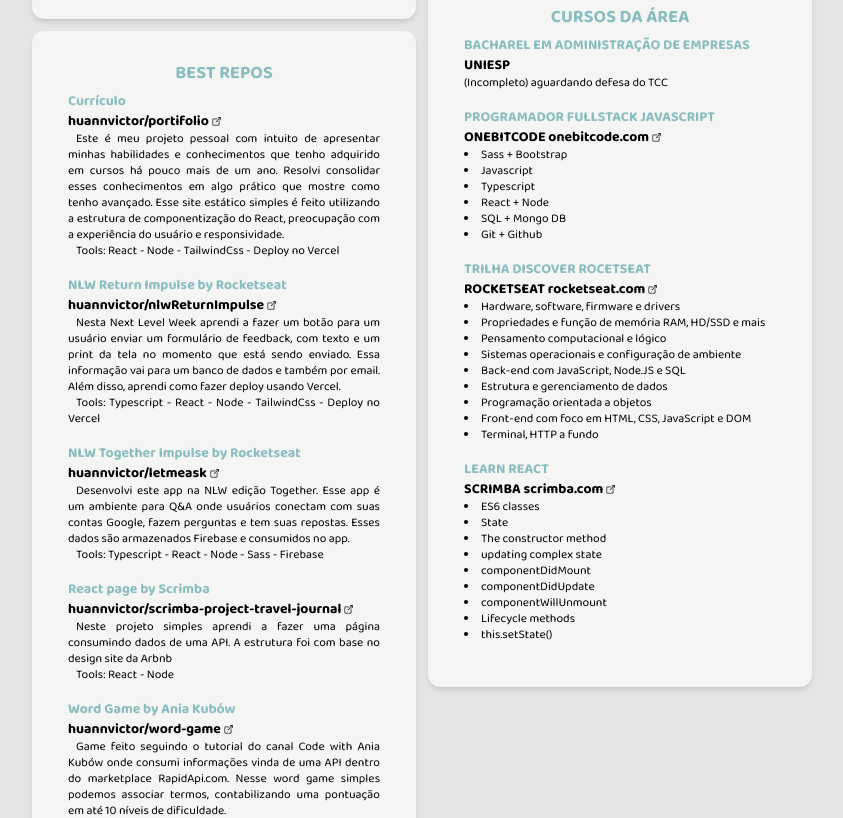
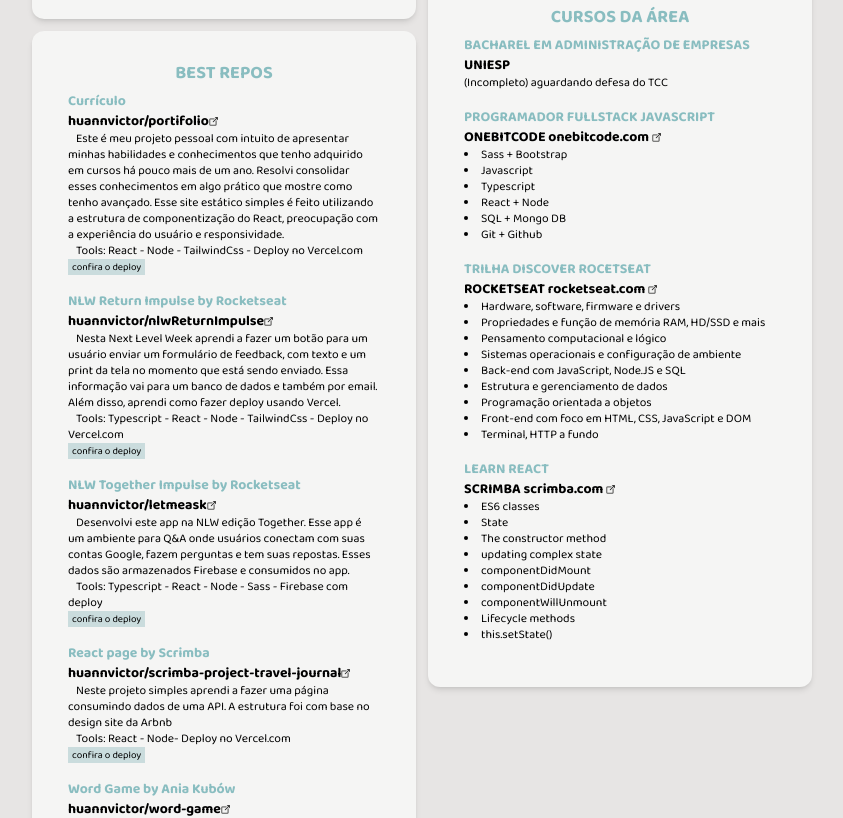
Before and after one commit to huannvictor/curriculo, a React (Create React App) app: page / in a window 1280 px wide. Shown: the part 683-1501 px from the top of the page, without its empty margins (218-1061 px from the left). Built offline with nearby package versions, Linux system fonts and the light colour scheme.

Commit message:
include deploies links

```diff
--- a/src/components/BestRepos/content.js
+++ b/src/components/BestRepos/content.js
@@ -4,41 +4,47 @@
     mask:"huannvictor/portifolio",
     link:"https://github.com/huannvictor/portifolio",
     description: "Este é meu projeto pessoal com intuito de apresentar minhas habilidades e conhecimentos que tenho adquirido em cursos há pouco mais de um ano. Resolvi consolidar esses conhecimentos em algo prático que mostre como tenho avançado. Esse site estático simples é feito utilizando a estrutura de componentização do React, preocupação com a experiência do usuário e responsividade.",
-    tools:"React - Node - TailwindCss - Deploy no Vercel"
+    tools:"React - Node - TailwindCss - Deploy no Vercel.com",
+    deploy:"https://portifolio-huannvictor.vercel.app/"
   },
   nlwReturnImpulse:{
     title: "NLW Return Impulse by Rocketseat",
     mask:"huannvictor/nlwReturnImpulse",
     link:"https://github.com/huannvictor/nlwReturnImpulse",
     description: "Nesta Next Level Week aprendi a fazer um botão para um usuário enviar um formulário de feedback, com texto e um print da tela no momento que está sendo enviado. Essa informação vai para um banco de dados e também por email. Além disso, aprendi como fazer deploy usando Vercel.",
-    tools:"Typescript - React - Node - TailwindCss - Deploy no Vercel"
+    tools:"Typescript - React - Node - TailwindCss - Deploy no Vercel.com",
+    deploy:"https://nlw-return-impulse-huannvictor.vercel.app/"
   },
   nlwTogether:{
     title: "NLW Together Impulse by Rocketseat",
     mask:"huannvictor/letmeask",
     link:"https://github.com/huannvictor/letmeask",
     description: "Desenvolvi este app na NLW edição Together. Esse app é um ambiente para Q&A onde usuários conectam com suas contas Google, fazem perguntas e tem suas repostas. Esses dados são armazenados Firebase e consumidos no app.",
-    tools:"Typescript - React - Node - Sass - Firebase"
+    tools:"Typescript - React - Node - Sass - Firebase com deploy",
+    deploy:"https://letmeask-cfc63.web.app/"
   },
   scrimbaProjectTravelJournal:{
     title: "React page by Scrimba",
     mask:"huannvictor/scrimba-project-travel-journal",
     link:"https://github.com/huannvictor/scrimba-project-travel-journal",
     description: "Neste projeto simples aprendi a fazer uma página consumindo dados de uma API. A estrutura foi com base no design site da Arbnb",
-    tools:"React - Node"
+    tools:"React - Node- Deploy no Vercel.com",
+    deploy:"https://scrimba-project-travel-journal.vercel.app/"
   },
   wordGame:{
     title: "Word Game by Ania Kubów",
     mask:"huannvictor/word-game",
     link:"https://github.com/huannvictor/word-game",
     description: "Game feito seguindo o tutorial do canal Code with Ania Kubów onde consumi informações vinda de uma API dentro do marketplace RapidApi.com. Nesse word game simples podemos associar termos, contabilizando uma pontuação em até 10 níveis de dificuldade.",
-    tools:"React - Node"
+    tools:"React - Node",
+    deploy:""
   },
   CryptoDashboard:{
     title: "Crypto Dashboard by Ania Kubów",
     mask:"huannvictor/crypto-dashboard",
     link:"https://github.com/huannvictor/crypto-dashboard",
     description: "Dashboard feita seguindo o tutorial do canal Code with Ania Kubów onde consumi informações de duas APIs do marketplace RapidApi.com: Alpha Vantage (para converter as moedas com valores atualizados) e Crypto News (onde encontramos notícias do universo crypto). Nessa aplicação simples podemos converter valores e ver as principais notícias do universo de crypto moedas",
-    tools:"React - Node"
+    tools:"React - Node",
+    deploy:""
   }
 }
--- a/src/components/BestRepos/index.jsx
+++ b/src/components/BestRepos/index.jsx
@@ -14,12 +14,30 @@
                 <h2 className="text-brand-500 font-bold">{content.title}</h2>
                 <div className="repoContent">
                   <strong className="hover:underline hover:underline-offset-4 hover:decoration-brand-500">
-                    <a href={content.link} rel="noreferrer" target="_blank">{content.mask} </a>
+                    <a
+                      href={content.link}
+                      rel="noreferrer"
+                      target="_blank"
+                    >
+                      {content.mask}
+                    </a>
                     <img className="inline w-[9px]" src={iconLink} alt="ícone de link externo" />
                   </strong>
-                  <div className="content text-justify indent-2 text-xs mb-2">
+                  <div className="content indent-2 text-xs mb-2">
                     <p>{content.description}</p>
                     <p>Tools: {content.tools}</p>
+                    <span>{
+                      content.deploy
+                        ? <a
+                          href={content.deploy}
+                          rel="noreferrer"
+                          target="_blank"
+                          className="hover:rounded hover:underline-offset-4 bg-brand-300 px-1 text-[10px]"
+                        >
+                          confira o deploy
+                        </a>
+                        : null
+                    }</span>
                   </div>
                 </div>
               </div>
```
